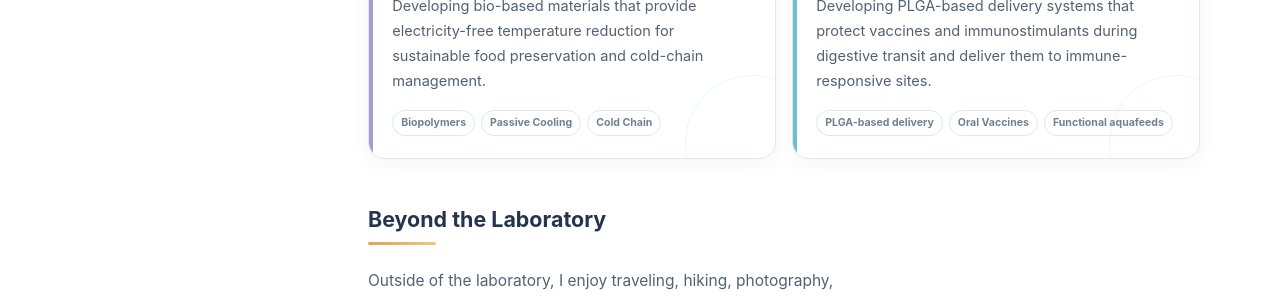
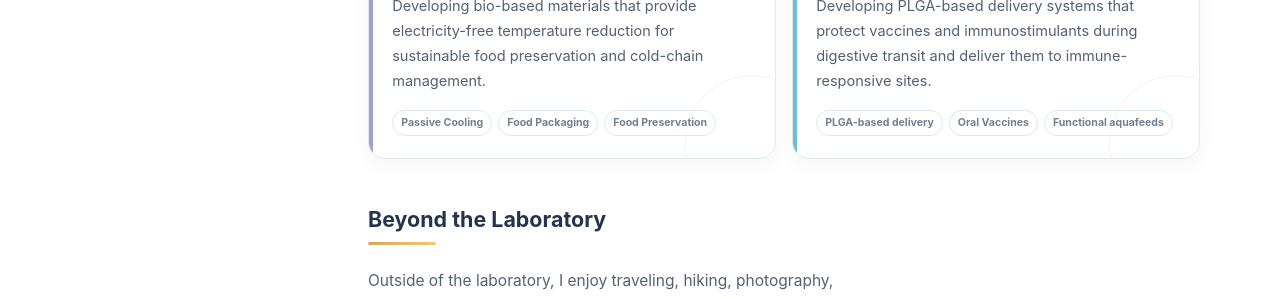
Before and after one commit to yuliu0322/yuliu0322.github.io, a Jekyll site: the page built from _pages/about.md, in a window 1280 px wide and 1377 px high. Shown: the part 792-1091 px from the top of the window. Built offline with Jekyll 4.4.1, drawn with Linux system fonts in a browser that asks for light colours; some web fonts are replaced; a script bundle is joined from its source files by our own code; library files that are not in the unit come from our copies.

Commit message:
Update about.md

```diff
--- a/_pages/about.md
+++ b/_pages/about.md
@@ -915,9 +915,9 @@ html[data-theme="dark"] .home-research-card:hover {
         </p>
 
         <div class="home-card-tags">
-          <span class="home-card-tag">Biopolymers</span>
           <span class="home-card-tag">Passive Cooling</span>
-          <span class="home-card-tag">Cold Chain</span>
+          <span class="home-card-tag">Food Packaging</span>
+          <span class="home-card-tag">Food Preservation</span>
         </div>
 
       </article>
```
